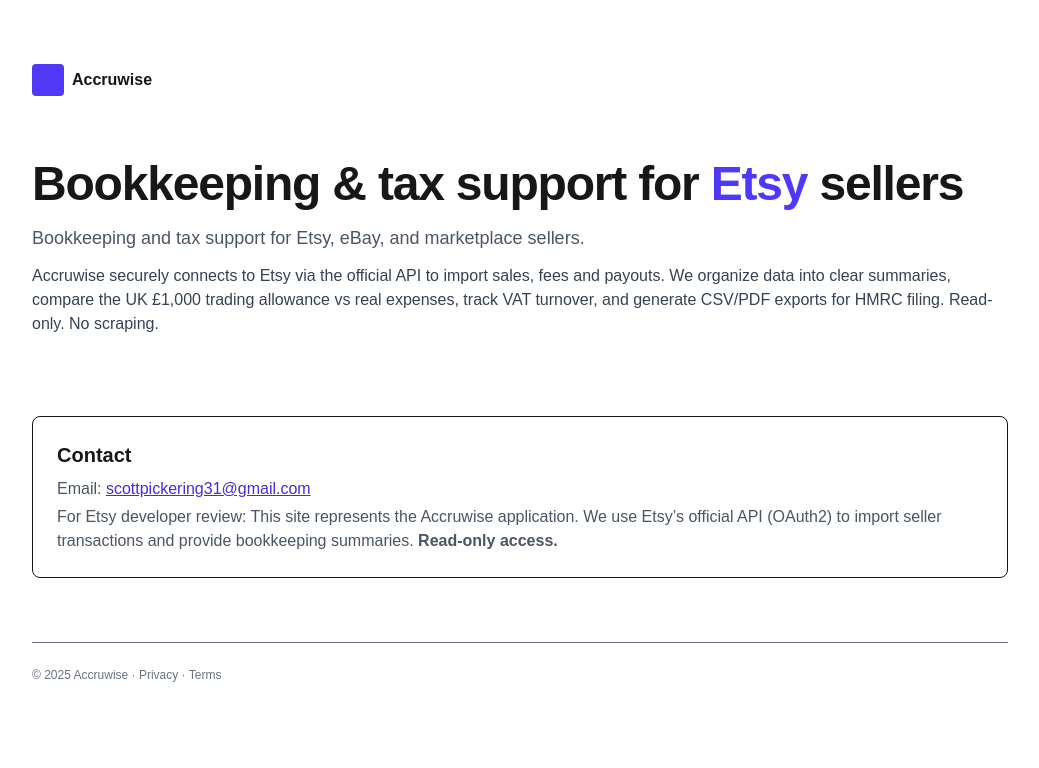
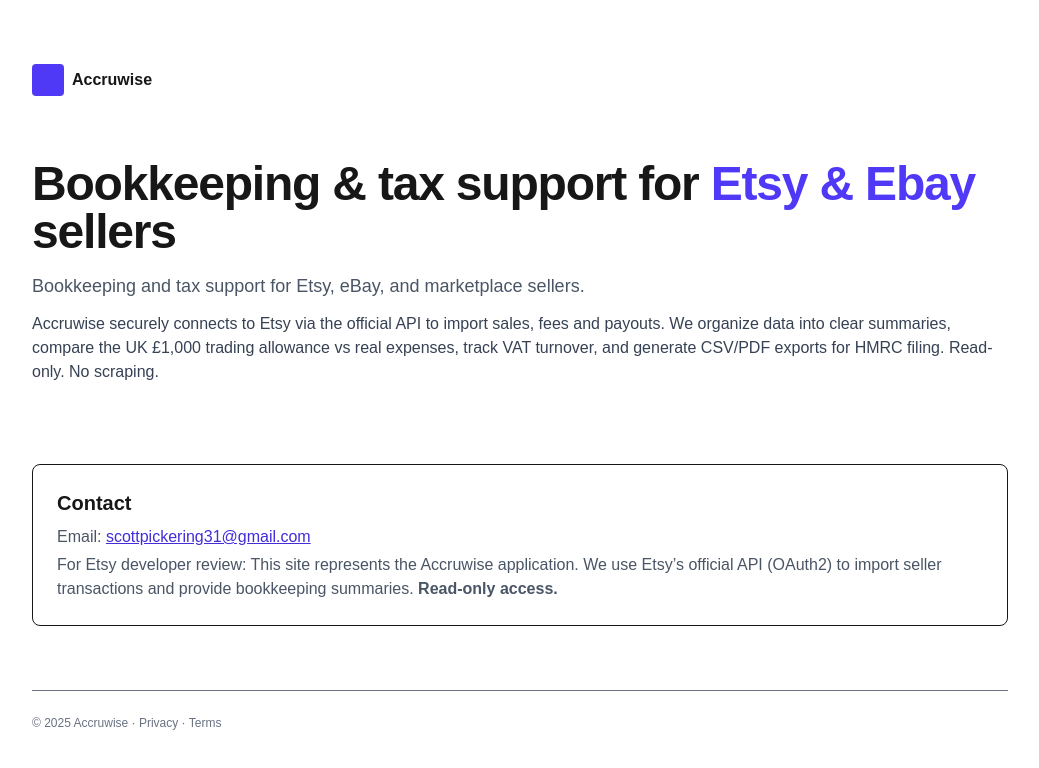
Before and after one commit to scottpickering31/markettaxpro-landing, a Next.js app: page / in a window 1280 px wide. Shown: the top 768 px of the page, without its empty margins (120-1159 px from the left). Built offline with nearby package versions, Linux system fonts and the light colour scheme.

Commit message:
added eBay information

```diff
--- a/src/app/page.tsx
+++ b/src/app/page.tsx
@@ -16,7 +16,7 @@
       <section className="mt-16">
         <h1 className="text-4xl sm:text-5xl font-bold tracking-tight">
           Bookkeeping & tax support for{" "}
-          <span className="text-indigo-600">Etsy</span> sellers
+          <span className="text-indigo-600">Etsy & Ebay</span> sellers
         </h1>
         <p className="mt-4 text-lg text-gray-600">
           Bookkeeping and tax support for Etsy, eBay, and marketplace sellers.
```
